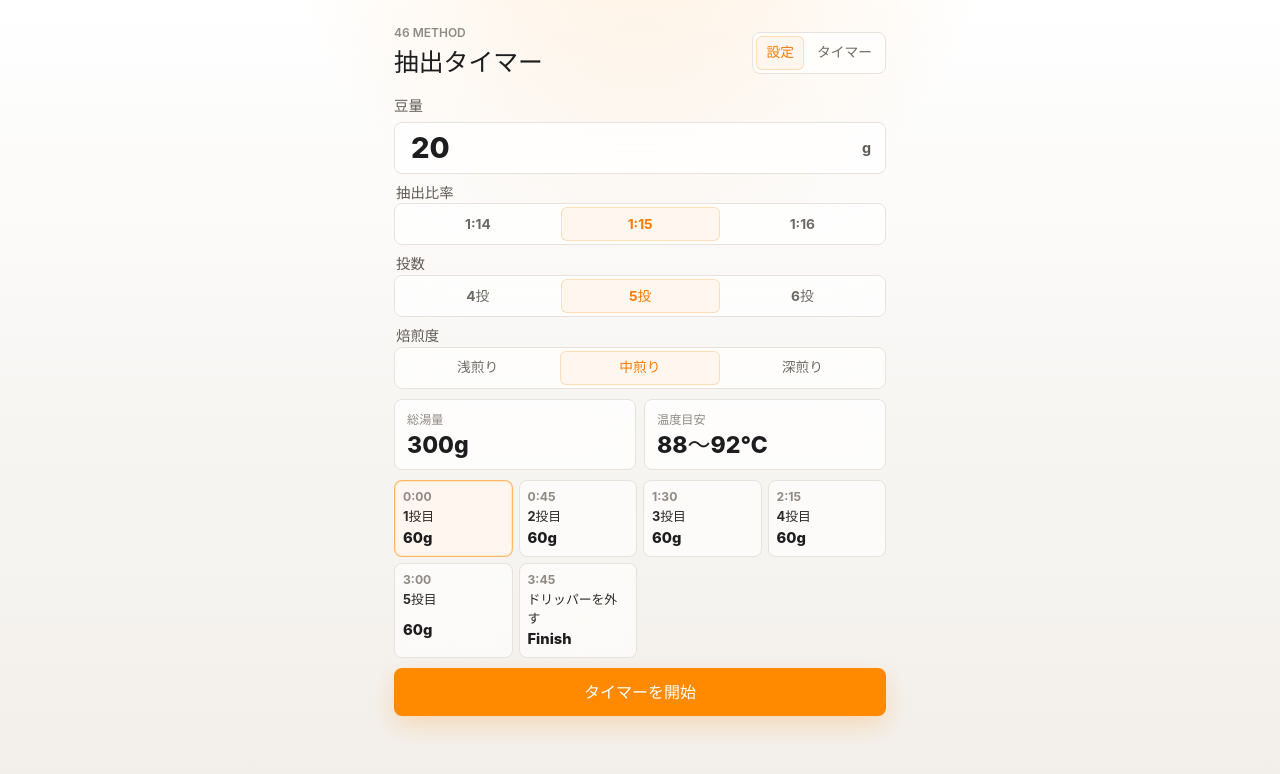
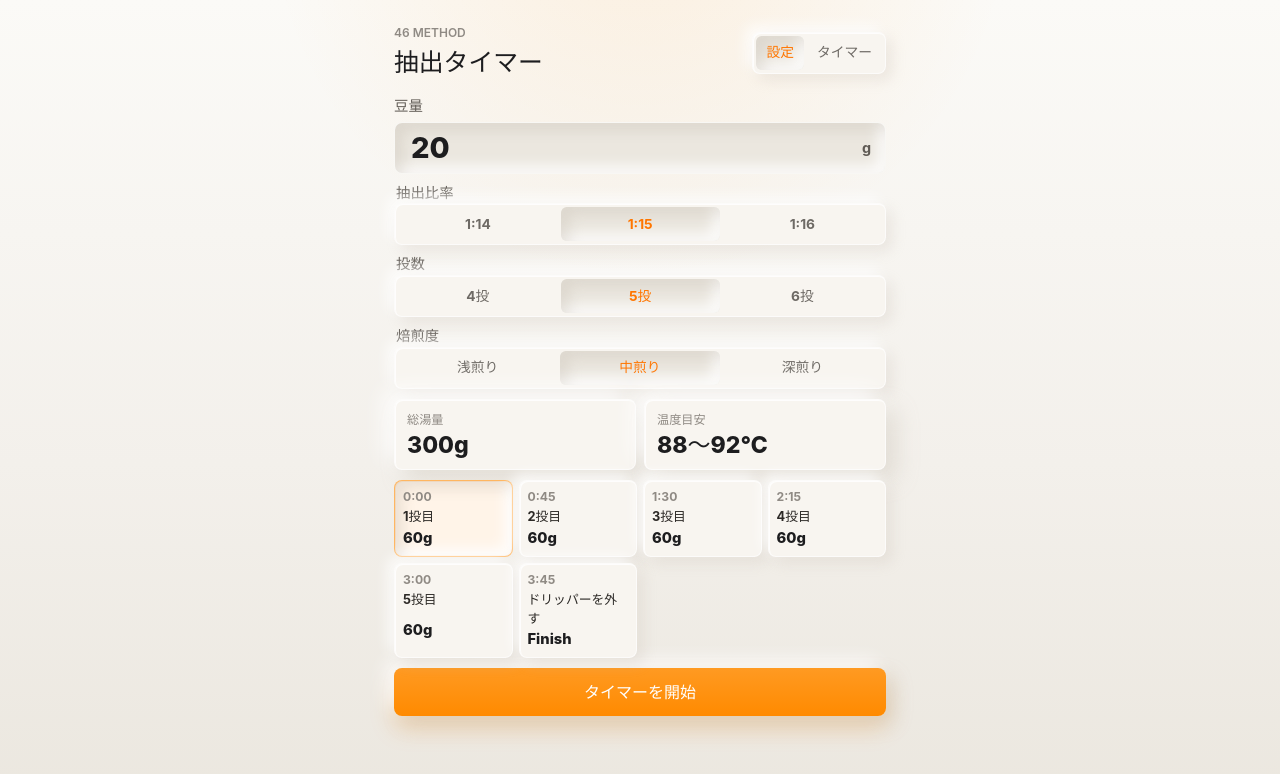
Before and after one commit to ShunMatsushita/coffee_timer, a React (Vite) app: page / in a window 1280 px wide. Shown: the top 774 px of the page. Built offline with nearby package versions, Linux system fonts and the light colour scheme.

Commit message:
style: apply neumorphism 2 design

```diff
--- a/src/styles.css
+++ b/src/styles.css
@@ -1,6 +1,31 @@
 :root {
   color: #1d1d1f;
-  background: #f7f5f2;
+  background: #f3f0eb;
+  --surface-base: #f3f0eb;
+  --surface-raised: #f8f5f0;
+  --surface-pressed: #ebe7df;
+  --surface-glass: rgba(248, 245, 240, 0.78);
+  --line-soft: rgba(255, 255, 255, 0.68);
+  --line-shadow: rgba(191, 181, 168, 0.42);
+  --text-muted: #817a71;
+  --accent: #ff8a00;
+  --accent-strong: #ff7600;
+  --highlight-edge: inset 1px 1px 0 rgba(255, 255, 255, 0.86);
+  --shadow-raised:
+    10px 10px 22px rgba(191, 181, 168, 0.34),
+    -10px -10px 22px rgba(255, 255, 255, 0.88),
+    var(--highlight-edge);
+  --shadow-soft:
+    6px 6px 14px rgba(191, 181, 168, 0.24),
+    -6px -6px 14px rgba(255, 255, 255, 0.82),
+    var(--highlight-edge);
+  --shadow-floating:
+    14px 14px 30px rgba(191, 181, 168, 0.38),
+    -12px -12px 28px rgba(255, 255, 255, 0.95),
+    0 12px 28px rgba(255, 138, 0, 0.12);
+  --shadow-pressed:
+    inset 7px 7px 14px rgba(191, 181, 168, 0.32),
+    inset -7px -7px 14px rgba(255, 255, 255, 0.86);
   font-family:
     -apple-system, BlinkMacSystemFont, "SF Pro Display", "SF Pro Text", Inter,
     ui-sans-serif, system-ui, "Segoe UI",
@@ -20,8 +45,8 @@ body {
   min-width: 320px;
   min-height: 100vh;
   background:
-    radial-gradient(circle at 50% -12%, rgba(255, 138, 0, 0.12), transparent 32%),
-    linear-gradient(180deg, #ffffff 0%, #f7f5f2 56%, #f2efea 100%);
+    radial-gradient(circle at 50% -12%, rgba(255, 138, 0, 0.1), transparent 34%),
+    linear-gradient(180deg, #fbfaf7 0%, var(--surface-base) 58%, #ebe7df 100%);
 }
 
 button,
@@ -71,10 +96,10 @@ h1 {
   grid-auto-flow: column;
   gap: 3px;
   padding: 3px;
-  border: 1px solid #e7e2dc;
+  border: 1px solid var(--line-soft);
   border-radius: 8px;
-  background: rgba(255, 255, 255, 0.72);
-  box-shadow: none;
+  background: var(--surface-raised);
+  box-shadow: var(--shadow-soft);
 }
 
 .view-switch button,
@@ -95,9 +120,9 @@ h1 {
 
 .view-switch .active,
 .segments .selected {
-  color: #ff7a00;
-  background: #fff7ef;
-  box-shadow: inset 0 0 0 1px rgba(255, 138, 0, 0.24);
+  color: var(--accent-strong);
+  background: var(--surface-pressed);
+  box-shadow: var(--shadow-pressed);
 }
 
 .screen {
@@ -136,10 +161,10 @@ h1 {
   gap: 10px;
   min-height: 52px;
   padding: 0 14px;
-  border: 1px solid #e7e2dc;
+  border: 1px solid var(--line-soft);
   border-radius: 8px;
-  background: rgba(255, 255, 255, 0.78);
-  box-shadow: none;
+  background: var(--surface-pressed);
+  box-shadow: var(--shadow-pressed);
 }
 
 .number-input input {
@@ -164,10 +189,10 @@ h1 {
   gap: 4px;
   min-height: 68px;
   padding: 11px 12px;
-  border: 1px solid #e7e2dc;
+  border: 1px solid var(--line-soft);
   border-radius: 8px;
-  background: rgba(255, 255, 255, 0.78);
-  box-shadow: none;
+  background: var(--surface-raised);
+  box-shadow: var(--shadow-raised);
 }
 
 .metric span,
@@ -196,10 +221,10 @@ h1 {
   align-items: start;
   min-height: 50px;
   padding: 7px 8px;
-  border: 1px solid #e7e2dc;
+  border: 1px solid var(--line-soft);
   border-radius: 8px;
-  background: rgba(255, 255, 255, 0.62);
-  box-shadow: none;
+  background: var(--surface-raised);
+  box-shadow: var(--shadow-soft);
 }
 
 .step div,
@@ -231,8 +256,10 @@ h1 {
 
 .active-step {
   border-color: rgba(255, 138, 0, 0.58);
-  background: #fff7ef;
-  box-shadow: inset 0 0 0 1px rgba(255, 138, 0, 0.14);
+  background: #fff4e8;
+  box-shadow:
+    var(--shadow-pressed),
+    inset 0 0 0 1px rgba(255, 138, 0, 0.16);
 }
 
 .primary-action,
@@ -240,10 +267,13 @@ h1 {
   min-height: 48px;
   border-radius: 8px;
   color: #ffffff;
-  background: #ff8a00;
+  background: linear-gradient(180deg, #ff9a22, var(--accent));
   font-size: 1rem;
   font-weight: 760;
-  box-shadow: 0 10px 24px rgba(255, 138, 0, 0.22);
+  box-shadow:
+    8px 8px 18px rgba(191, 181, 168, 0.34),
+    -8px -8px 18px rgba(255, 255, 255, 0.82),
+    0 12px 24px rgba(255, 138, 0, 0.22);
   transition:
     filter 160ms ease,
     transform 160ms ease;
@@ -266,12 +296,12 @@ h1 {
   gap: 10px;
   min-height: 250px;
   padding: 16px;
-  border: 1px solid #e7e2dc;
+  border: 1px solid var(--line-soft);
   border-radius: 8px;
   background:
     radial-gradient(circle at 50% 8%, rgba(255, 138, 0, 0.08), transparent 45%),
-    rgba(255, 255, 255, 0.78);
-  box-shadow: none;
+    var(--surface-raised);
+  box-shadow: var(--shadow-raised);
 }
 
 .timer-ring {
@@ -282,11 +312,11 @@ h1 {
   aspect-ratio: 1;
   border-radius: 50%;
   background:
-    radial-gradient(circle, #ffffff 58%, transparent 59%),
+    radial-gradient(circle, var(--surface-raised) 58%, transparent 59%),
     conic-gradient(#ff8a00 var(--progress), #ebe5de 0);
   box-shadow:
-    0 10px 30px rgba(255, 138, 0, 0.12),
-    inset 0 0 0 1px #e7e2dc;
+    var(--shadow-floating),
+    inset 0 0 0 1px rgba(255, 255, 255, 0.64);
 }
 
 .pour-markers {
@@ -334,8 +364,10 @@ h1 {
   place-content: center;
   border-radius: 50%;
   background:
-    linear-gradient(180deg, #ffffff, #fbfaf8);
-  box-shadow: inset 0 0 0 1px #eee9e3;
+    linear-gradient(145deg, #ebe7df, #fffaf4);
+  box-shadow:
+    var(--shadow-pressed),
+    inset 0 0 0 1px rgba(255, 255, 255, 0.62);
 }
 
 .timer-label {
@@ -374,9 +406,10 @@ h1 {
   gap: 2px;
   min-height: 58px;
   padding: 10px 12px;
-  border: 1px solid #e7e2dc;
+  border: 1px solid var(--line-soft);
   border-radius: 8px;
-  background: rgba(255, 255, 255, 0.68);
+  background: var(--surface-raised);
+  box-shadow: var(--shadow-soft);
 }
 
 .timer-stats span {
@@ -402,9 +435,9 @@ h1 {
 
 .timer-controls button:last-child {
   color: #4f4a44;
-  background: rgba(255, 255, 255, 0.72);
-  border: 1px solid #e7e2dc;
-  box-shadow: none;
+  background: var(--surface-raised);
+  border: 1px solid var(--line-soft);
+  box-shadow: var(--shadow-soft);
 }
 
 @media (min-width: 720px) {
```
Also changed, not shown: 1 other file (tests, documents, lock files or other folders).
